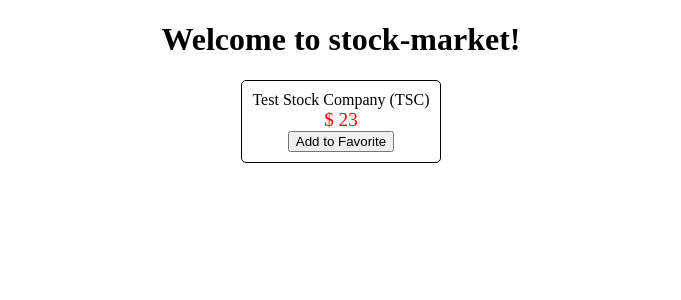
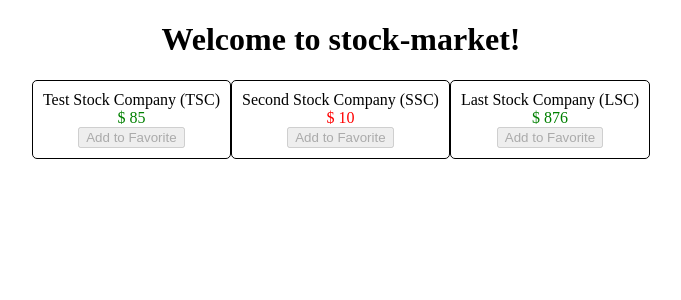
Before and after one commit to andyemnem63/angular_book, an Angular app in the folder stock-market/: page / in a window 1280 px wide. Shown: the top 300 px of the page, without its empty margins (299-980 px from the left). Built offline with nearby package versions, Linux system fonts and the light colour scheme.

Commit message:
Chapter 3: Structural Directives

```diff
--- a/stock-market/src/app/stock/stock-item/stock-item.component.html
+++ b/stock-market/src/app/stock/stock-item/stock-item.component.html
@@ -1,7 +1,9 @@
-<div class="stock-container">
+<div class="stock-container"
+     *ngFor="let stock of stocks; index as i; trackBy: trackStockByCode">
   <div class="name">{{stock.name + ' (' + stock.code + ')'}}</div>
   <div class="price"
-    [ngStyle]="stockStyles"> $ {{stock.price}} </div>
-  <button (click)="toggleFavorite($event)"
-           [disabled]="stock.favorite">Add to Favorite</button>
+    [class]="stock.isPositiveChange() ? 'positive' : 'negative'">
+    $ {{stock.price}}</div>
+  <button (click)="toggleFavorite($event, i)"
+          [disabled]="!stock.favorite">Add to Favorite</button>
 </div>
--- a/stock-market/src/app/stock/stock-item/stock-item.component.ts
+++ b/stock-market/src/app/stock/stock-item/stock-item.component.ts
@@ -9,24 +9,24 @@ import { Stock } from '../../model/stock';
 })
 export class StockItemComponent implements OnInit {
 
-    public stock: Stock;
-    public stockStyles;
+    public stocks: Array<Stock>;
 
     constructor() { }
 
     ngOnInit() {
-        this.stock = new Stock('Test Stock Company', 'TSC', 23, 80);
-        let diff = (this.stock.price / this.stock.previousPrice) - 1;
-        let largeChange = Math.abs(diff) > 0.01;
-        this.stockStyles = {
-          "color": this.stock.isPositiveChange() ? "green" : "red",
-          "font-size": largeChange ? "1.2em" : "0.8em"
-        };
+      this.stocks = [
+        new Stock('Test Stock Company', 'TSC',85, 80),
+        new Stock('Second Stock Company', 'SSC', 10, 20),
+        new Stock('Last Stock Company', 'LSC', 876, 765)
+      ];
     }
 
-    toggleFavorite(event) {
-        console.log('We are toggling the favorite state for this stock', event);
-        this.stock.favorite = !this.stock.favorite;
+    toggleFavorite(event, index) {
+        console.log('We are toggling the favorite state for this stock', index, event);
+        this.stocks[index].favorite = !this.stocks[index].favorite;
     }
 
+    trackStockByCode(index, stock) {
+      return stock.code
+    }
 }
```
